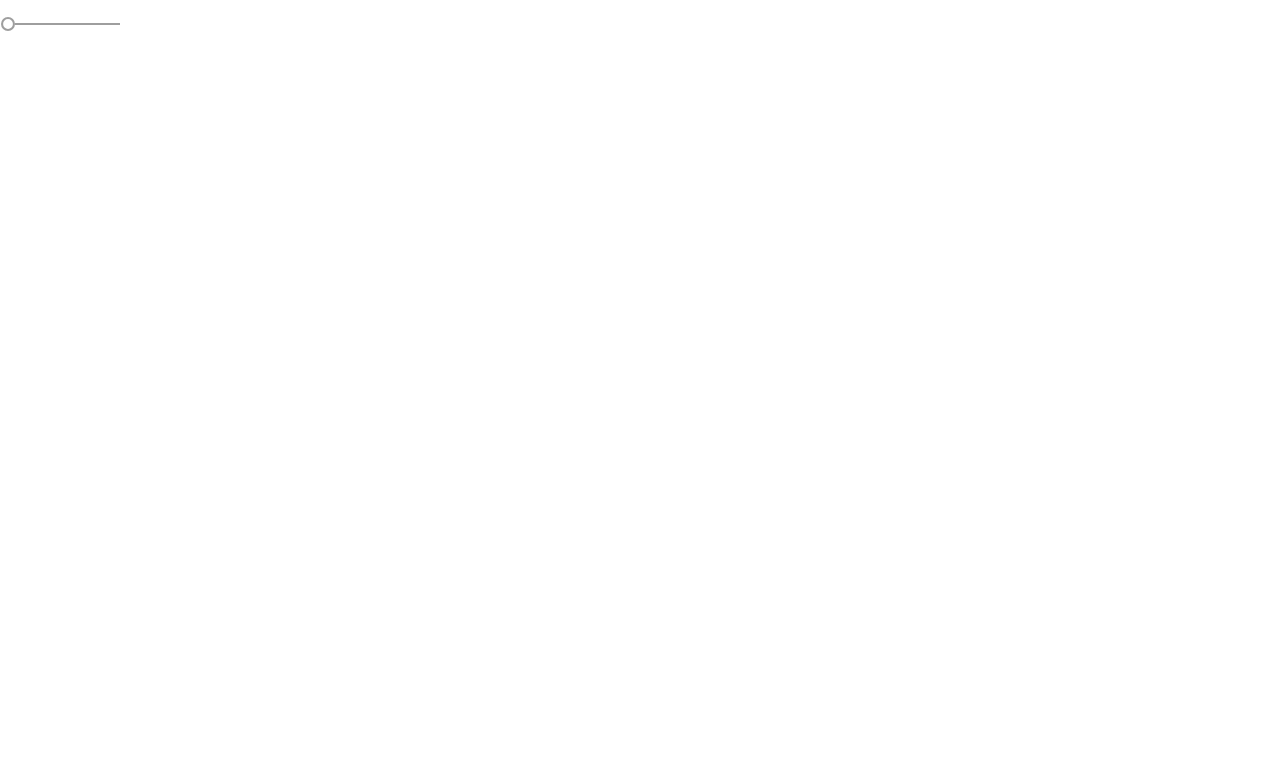
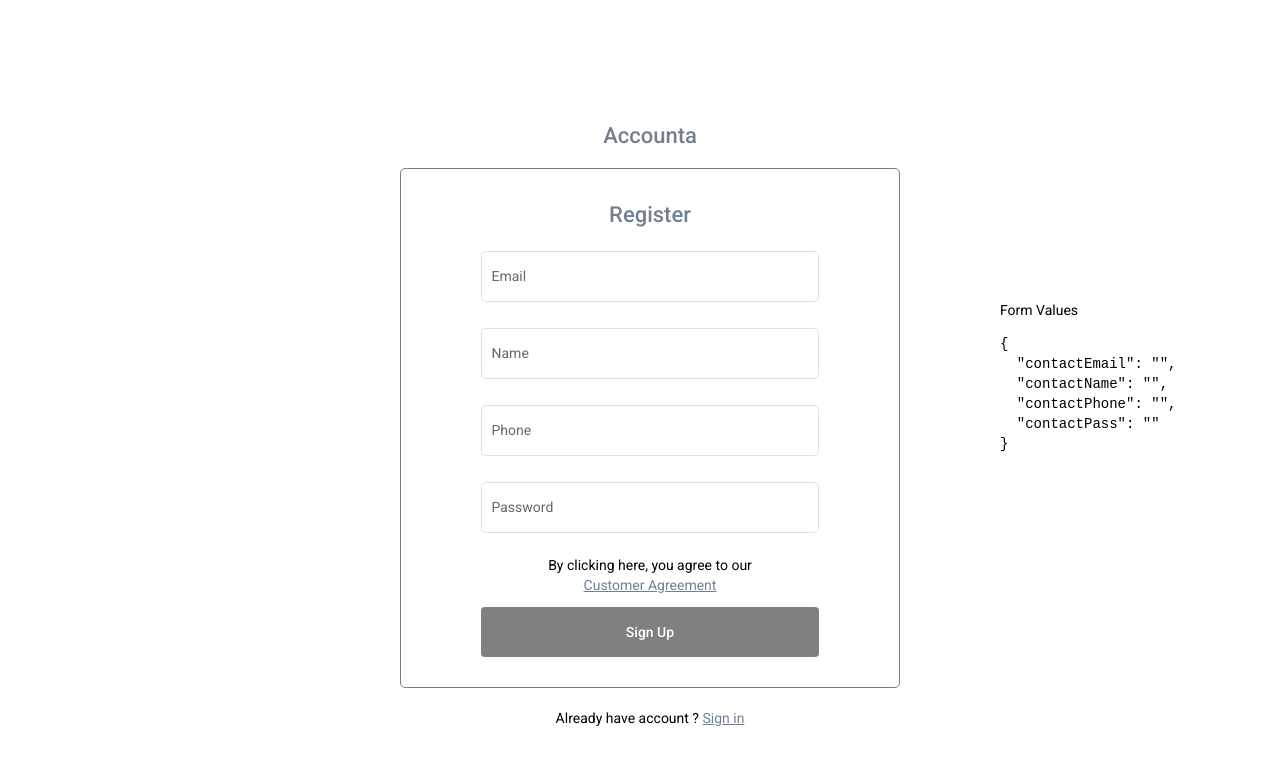
Before and after one commit to GiaTue39/firstRealProject, an Angular app: page / in a window 1280 px wide. Shown: the top 764 px of the page. Built offline with nearby package versions, Linux system fonts and the light colour scheme.

Commit message:
edit form Sign Up

```diff
--- a/src/app/app.component.html
+++ b/src/app/app.component.html
@@ -1,2 +1 @@
-
-<mat-slider min="1" max="100" step="1" value="1"></mat-slider>
+<app-sign-up-page></app-sign-up-page>
--- /dev/null
+++ b/src/app/sign-up-page/sign-up-page.component.css
@@ -0,0 +1,59 @@
+.container {
+  width: 500px;
+  height: auto;
+  text-align: center;
+  margin-top: 100px;
+  margin-left: 400px;
+}
+
+h2 {
+  font-size: 22px;
+  color: slategrey;
+}
+
+a {
+  color: slategrey;
+}
+
+.form-sign-up {
+  display: flex;
+  padding: 30px 80px;
+  flex-direction: column;
+  border: 0.5px solid slategrey;
+  border-radius: 5px;
+}
+
+.items {
+  margin: 30px 0px;
+}
+
+.item {
+  background-color: #FAFAFA;
+}
+
+.footer {
+  margin-top: 20px;
+}
+
+.example-container .mat-form-field+.mat-form-field {
+  margin-left: 8px;
+}
+
+.notify {
+  display: flex;
+  flex-direction: inherit;
+}
+
+.mat-button {
+  background-color: grey;
+  color: white;
+  height: 50px;
+}
+
+.cover {
+  display: flex;
+}
+
+.valuesForm {
+  margin: 300px 100px;
+}
--- /dev/null
+++ b/src/app/sign-up-page/sign-up-page.component.html
@@ -0,0 +1,52 @@
+<div class="cover">
+  <div class="container">
+    <div class="header">
+      <img />
+      <h2>Accounta</h2>
+    </div>
+    <form class="form-sign-up" (submit)="onSubmit(form.value)" #form="ngForm">
+      <h2>Register</h2>
+
+      <mat-form-field appearance="outline">
+        <mat-label>Email</mat-label>
+        <!-- <input matInput [formControl]="emailFormControl" [errorStateMatcher]="matcher" placeholder="Ex.pat@example.com" /> -->
+        <input matInput placeholder="Ex.pat@example.com" ngModel name="contactEmail" />
+        <!-- <mat-error *ngIf="emailFormControl.hasError('email') && !emailFormControl.hasError('required')">
+          Please enter a valid email address
+        </mat-error>
+        <mat-error *ngIf="emailFormControl.hasError('required')">
+          Email is <strong>required</strong>
+        </mat-error> -->
+      </mat-form-field>
+
+      <mat-form-field appearance="outline">
+        <mat-label>Name</mat-label>
+        <input matInput placeholder="Name" ngModel name="contactName" />
+      </mat-form-field>
+
+      <mat-form-field appearance="outline">
+        <mat-label>Phone</mat-label>
+        <input matInput placeholder="+084" ngModel name="contactPhone" />
+      </mat-form-field>
+
+      <mat-form-field appearance="outline">
+        <mat-label>Password</mat-label>
+        <input type="password" matInput placeholder="Password" ngModel name="contactPass" />
+      </mat-form-field>
+
+      <p class="notify">
+        By clicking here, you agree to our <a href="#">Customer Agreement</a>
+      </p>
+
+      <button mat-button color="primary">Sign Up</button>
+    </form>
+    <div class="footer">
+      <p>Already have account ? <a href="#">Sign in</a></p>
+    </div>
+  </div>
+
+  <div class="valuesForm">
+    <p>Form Values</p>
+    <pre>{{form.value | json}}</pre>
+  </div>
+</div>
--- /dev/null
+++ b/src/app/sign-up-page/sign-up-page.component.ts
@@ -0,0 +1,44 @@
+import { Component, OnInit } from '@angular/core';
+// import {
+//   FormControl,
+//   FormGroupDirective,
+//   NgForm,
+//   Validators,
+// } from '@angular/forms';
+// import { ErrorStateMatcher } from '@angular/material/core';
+
+// export class MyErrorStateMatcher implements ErrorStateMatcher {
+//   isErrorState(
+//     control: FormControl | null,
+//     form: FormGroupDirective | NgForm | null
+//   ): boolean {
+//     const isSubmitted = form && form.submitted;
+//     return !!(
+//       control &&
+//       control.invalid &&
+//       (control.dirty || control.touched || isSubmitted)
+//     );
+//   }
+// }
+
+@Component({
+  selector: 'app-sign-up-page',
+  templateUrl: './sign-up-page.component.html',
+  styleUrls: ['./sign-up-page.component.css'],
+})
+export class SignUpPageComponent implements OnInit {
+  constructor() {}
+
+  ngOnInit(): void {}
+
+  // emailFormControl = new FormControl('', [
+  //   Validators.required,
+  //   Validators.email,
+  // ]);
+
+  // matcher = new MyErrorStateMatcher();
+
+  onSubmit(form) {
+    console.log(form);
+  }
+}
--- a/src/index.html
+++ b/src/index.html
@@ -1,15 +1,18 @@
 <!doctype html>
 <html lang="en">
+
 <head>
   <meta charset="utf-8">
-  <title>FirstRealPro</title>
+  <title>Sign Up Account</title>
   <base href="/">
   <meta name="viewport" content="width=device-width, initial-scale=1">
   <link rel="icon" type="image/x-icon" href="favicon.ico">
   <link href="https://fonts.googleapis.com/css?family=Roboto:300,400,500&display=swap" rel="stylesheet">
   <link href="https://fonts.googleapis.com/icon?family=Material+Icons" rel="stylesheet">
 </head>
+
 <body class="mat-typography">
   <app-root></app-root>
 </body>
+
 </html>
--- a/src/main.ts
+++ b/src/main.ts
@@ -8,5 +8,6 @@ if (environment.production) {
   enableProdMode();
 }
 
-platformBrowserDynamic().bootstrapModule(AppModule)
-  .catch(err => console.error(err));
+platformBrowserDynamic()
+  .bootstrapModule(AppModule)
+  .catch((err) => console.error(err));
```
Also changed, not shown: src/app/app.module.ts (+86 -7 lines), 1 other file (tests, documents, lock files or other folders).
